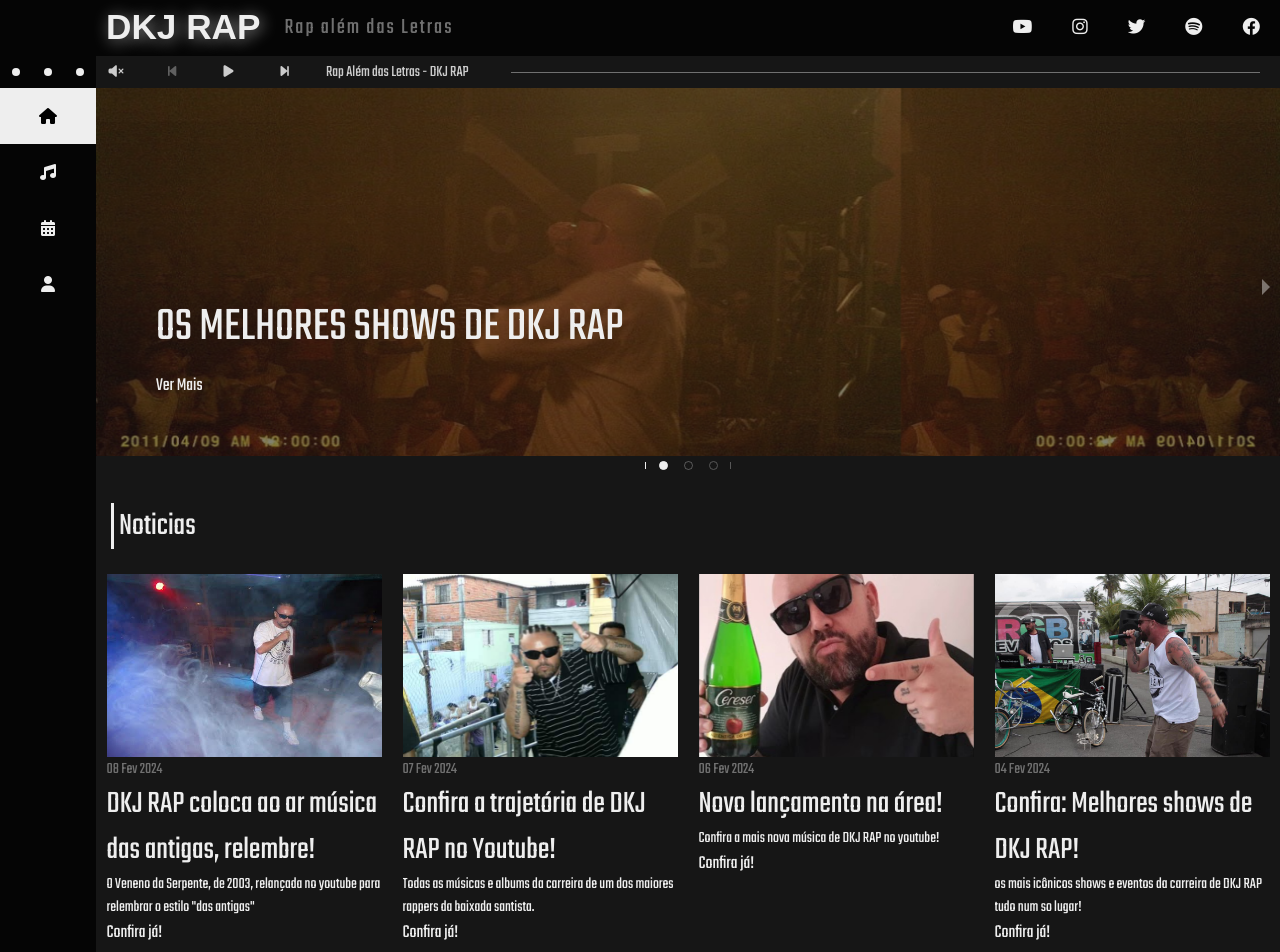
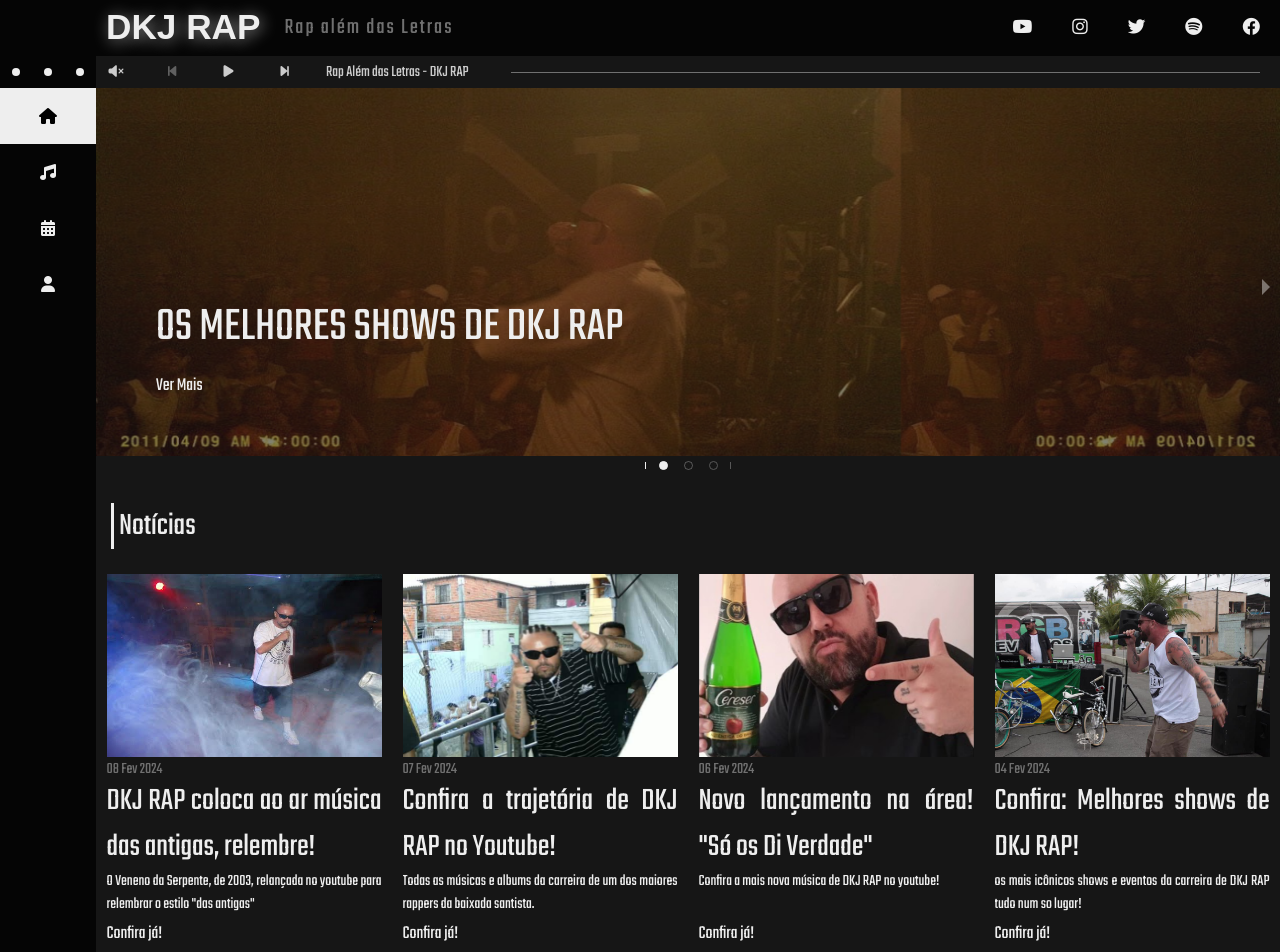
Before and after one commit to TerryKrom/dkjrap, a React (Vite) app in the folder hiphop-website/: page / in a window 1280 px wide. Shown: the top 952 px of the page. Built offline with nearby package versions, Linux system fonts and the light colour scheme; a web font is replaced by a local one.

Commit message:
code organize and maincard bugs fixed

```diff
--- a/hiphop-website/src/App.css
+++ b/hiphop-website/src/App.css
@@ -11,3 +11,18 @@
     color: var(--primary-font-color);
     text-decoration: none;
 }
+
+.title-container{
+    display: flex;
+    margin: 15px;
+}
+
+.vertical-line{
+    background-color: var(--primary-font-color);
+    width: 3px;
+    height: 100%;
+}
+.title-container .title{
+    font-size: 2rem;
+    text-indent: 5px;
+}
--- a/hiphop-website/src/assets/cardData.jsx
+++ b/hiphop-website/src/assets/cardData.jsx
@@ -29,7 +29,7 @@
       {
         date: '06-02-2024',
         img: img04,
-        title: 'Novo lançamento na área!',
+        title: 'Novo lançamento na área! "Só os Di Verdade"',
         text: 'Confira a mais nova música de DKJ RAP no youtube!',
         src: 'https://youtube.com/watch?v=y82Jgyrzjy4',
       },
--- a/hiphop-website/src/components/cardRow.css
+++ b/hiphop-website/src/components/cardRow.css
@@ -6,18 +6,3 @@
     margin-top: 10px;
     margin-bottom: 10px;
 }
-
-.title-container{
-    display: flex;
-    margin: 15px;
-}
-
-.vertical-line{
-    background-color: var(--primary-font-color);
-    width: 3px;
-    height: 100%;
-}
-.title-container .title{
-    font-size: 2rem;
-    text-indent: 5px;
-}
--- a/hiphop-website/src/components/cardRow.jsx
+++ b/hiphop-website/src/components/cardRow.jsx
@@ -1,7 +1,8 @@
 import React from 'react';
-import './cardRow.css';
 import MainCard from './mainCard';
 import MainCardsData from '../assets/cardData';
+import Title from './global/title';
+import './cardRow.css';
 
 const getDate = (dateString) => {
   const [day, month, year] = dateString.split('-').map(Number);
@@ -13,10 +14,8 @@
 
   return (
     <>
-      <div className="title-container">
-        <div className="vertical-line"></div>
-        <h2 className='title'>Noticias</h2>
-      </div>
+    <Title text={"Notícias"}/>
+
     <div className="card-row">
 
       {cardsData.map((card, index) => (
--- /dev/null
+++ b/hiphop-website/src/components/global/title.jsx
@@ -0,0 +1,12 @@
+import React from 'react';
+
+const Title = ({text}) => {
+    return (
+    <div className="title-container">
+        <div className="vertical-line"></div>
+        <h2 className='title'>{text}</h2>
+      </div>
+    );
+}
+
+export default Title;
--- a/hiphop-website/src/components/mainCard.css
+++ b/hiphop-website/src/components/mainCard.css
@@ -22,6 +22,9 @@
     width: 100%;
     height: 100%;
     max-height: 13.5rem;
+    display: flex;
+    flex-direction: column;
+    align-items: flex-start;
 }
 
 .main-card img{
@@ -41,10 +44,17 @@
 
 .main-card-body h2{
     font-size: 2rem;
+    text-align: justify;
+}
+
+.card-text{
+    text-align: justify;
+    min-height: 50px;
 }
 
 .card-date{
     color: var(--secondary-font-color);
+    max-height: 20px;
 }
 
 .main-card-body a{
```
